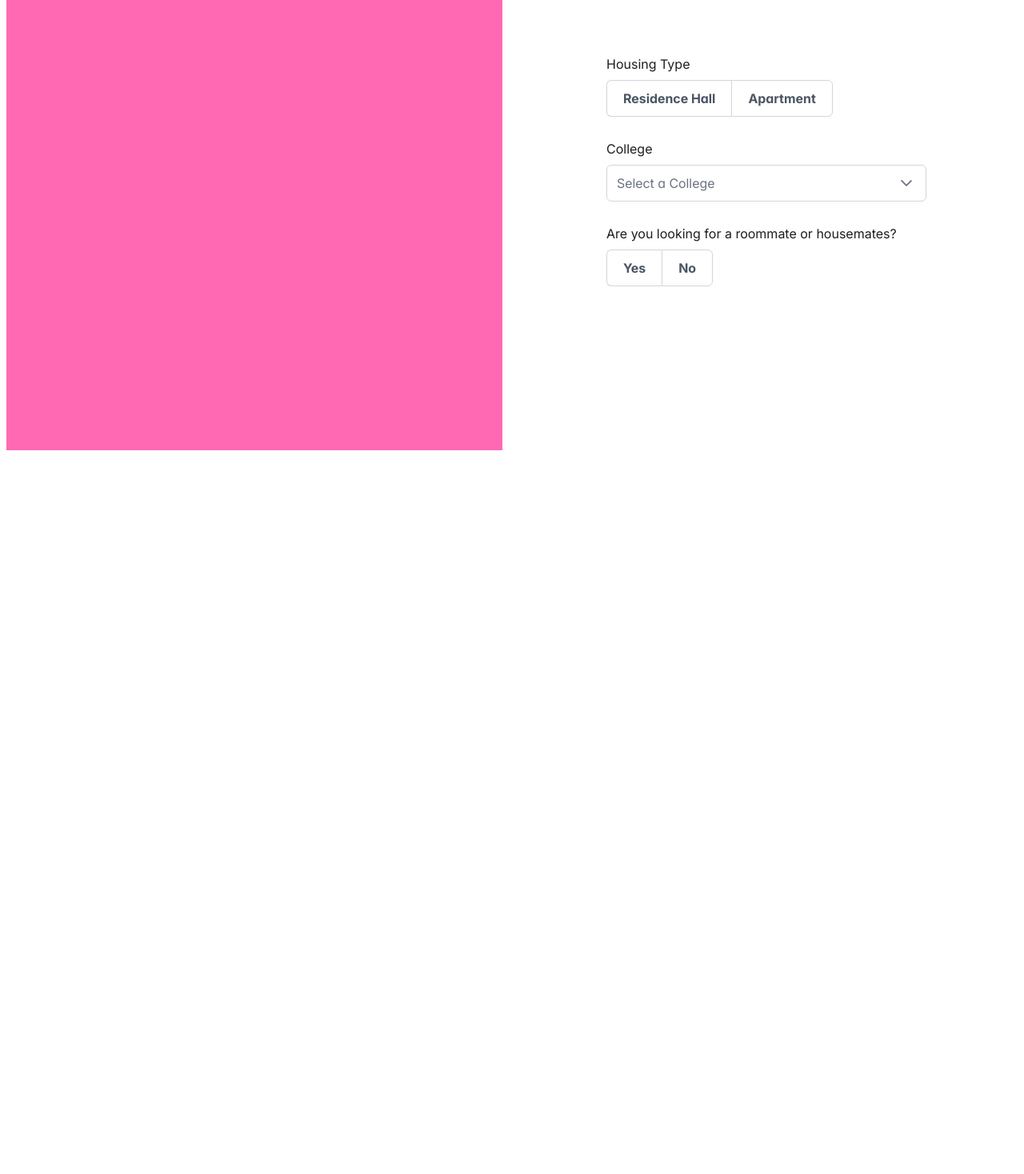
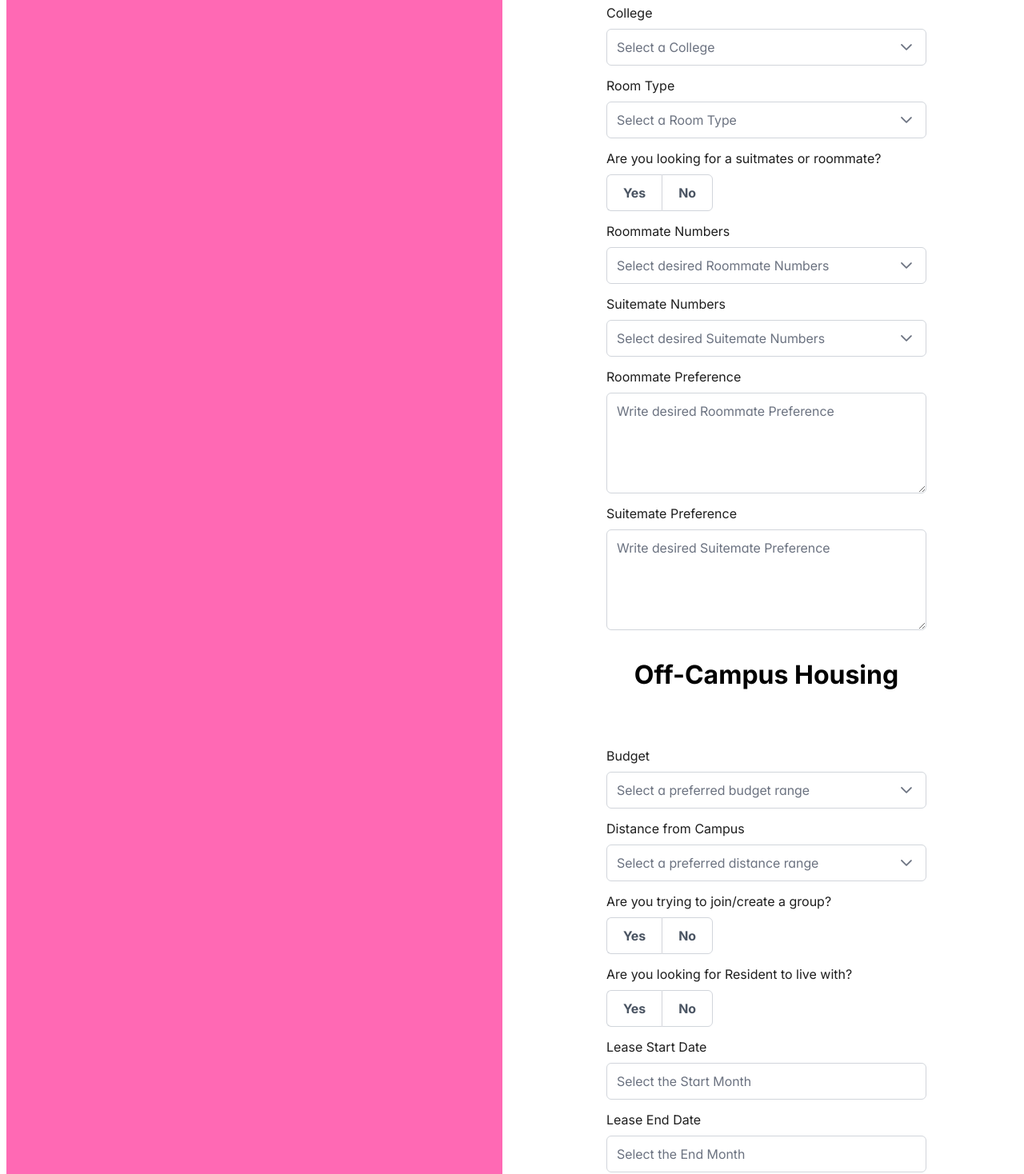
Before and after one commit to acmucsd-projects/fa23-podmates-hack-team-1, a Next.js app in the folder client/: page /test in a window 1280 px wide. Shown: the part 245-1713 px from the top of the page at 80% size. Before the commit the page ends 816 px from the top, so only its background shows below. Built offline with nearby package versions, Linux system fonts and the light colour scheme.

Commit message:
update the OnCampus Form and OffCampus form

```diff
--- a/client/src/app/components/OffCampusForm/OffCampusForm.css
+++ b/client/src/app/components/OffCampusForm/OffCampusForm.css
@@ -1,4 +1,5 @@
 form {
+    padding-top: 50px;
     display: flex;
     flex-direction: column;
     align-items: center;
@@ -15,101 +16,33 @@ label {
     font-style: normal;
     font-weight: 400;
     line-height: normal;
+
 }
 
 .input-container {
+    text-align: left;
+    width: 100%;
+}
+
+.question {
+    display: flex;
+    margin-bottom: 10px;
+}
+
+.answer {
+    display: flex;
     margin-bottom: 15px;
 }
 
-.sign-in-input {
-    color: #1E1E1E;
-    font-family: Roboto;
-    font-size: 14px;
-    font-style: normal;
-    font-weight: 400;
-    line-height: normal;
-
-    display: flex;
-    width: 266px;
-    height: 32px;
-    flex-direction: column;
-    justify-content: center;
-    flex-shrink: 0;
-
-    border: none;
-    outline: none;
-    border-bottom: 1px solid;
-
+.p-dropdown {
+    width: 100%;
+    text-align: left;
 }
 
-
-/*
-mimicking style of google's sign in button
-*/
-.sign-in-btn {
-    -moz-user-select: none;
-    -webkit-user-select: none;
-    -ms-user-select: none;
-    user-select: none;
-    background-color: #f2f2f2;
-    border: none;
-    border-radius: 20px;
-    box-sizing: border-box;
-    color: #1f1f1f;
-    cursor: pointer;
-    font-family: 'Roboto', Arial, sans-serif;
-    font-size: 14px;
-    font-weight: 500;
-    height: 40px;
-    letter-spacing: 0.25px;
-    outline: none;
-    overflow: hidden;
-    padding: 0 24px;
-    position: relative;
-    text-align: center;
-    transition: background-color .218s, border-color .218s, box-shadow .218s;
-    vertical-align: middle;
-    white-space: nowrap;
-    width: 300px;
-    height: 40px;
-    flex-shrink: 0;
-    border-radius: 25px;
-    display: flex;
-    align-items: center;
-    justify-content: center;
-    margin-bottom: 10px;
-    transition: background-color .218s, border-color .218s, box-shadow .218s;
-}
-
-.sign-in-btn:hover {
-    background-color: #e0e0e0;
-    box-shadow: 0 1px 2px 0 rgba(60, 64, 67, .30), 0 2px 6px 2px rgba(60, 64, 67, .15);
-}
-
-.password-input-container {
-    display: flex;
-    align-items: center;
-    position: relative;
+.p-inputtext {
     width: 100%;
 }
 
-.sign-in-input {
-    padding-right: 2.5rem;
+.p-calendar {
+    width: 100%;
 }
-
-.visibility-btn {
-    position: absolute;
-    right: 0rem;
-    height: 100%;
-}
-
-.visibility-btn {
-    background: none;
-    border: none;
-    cursor: pointer;
-}
-
-.feedback {
-    color: red;
-    text-align: center;
-}
--- a/client/src/app/components/OffCampusForm/index.js
+++ b/client/src/app/components/OffCampusForm/index.js
@@ -25,6 +25,7 @@ export default function OffCmpusForm({ user, setUser, setShowPopUp, setPopUpType
     const [selectBudget, setSelectBudget] = useState('');
     const [selectDistance, setSelectDistance] = useState('');
     const [selectGroupType, setSelectGroupType] = useState('');
+    const [selectLookingForResident, setLookingForResident] = useState('');
     const [selectLeaseStart, setSelectLeaseStart] = useState('');
     const [selectLeaseEnd, setSelectLeaseEnd] = useState('');
 
@@ -32,27 +33,34 @@ export default function OffCmpusForm({ user, setUser, setShowPopUp, setPopUpType
 
     const handleBudgetSelection = (e) => {
         setSelectBudget(e.value);
-        setUser({})
+        setUser(e => ({ ...user, budget: e.value }))
     }
 
     const handleDistanceSelection = (e) => {
         setSelectDistance(e.value);
-        setUser({})
+        setUser(e => ({ ...user, distanceFromCampus: e.value }))
     }
 
     const handleGroupTypeSelection = (e) => {
         setSelectGroupType(e.value);
-        setUser({})
+        const creatingGroupValue = e.value === 'Yes';
+        setUser(e => ({ ...user, creatingGroup: creatingGroupValue }))
+    }
+
+    const handleLookingForResident = (e) => {
+        setLookingForResident(e.value);
+        const lookingForResidentValue = e.value === 'Yes';
+        setUser(e => ({ ...user, lookingForResident: lookingForResidentValue }))
     }
 
     const handleLeaseStartSelection = (e) => {
         setSelectLeaseStart(e.value);
-        setUser({})
+        setUser(e => ({ ...user, leaseStart: e.value }))
     }
 
     const handleLeaseEndSelection = (e) => {
         setSelectLeaseEnd(e.value);
-        setUser({})
+        setUser(e => ({ ...user, leaseEnd: e.value }))
     }
 
     return (
@@ -60,22 +68,22 @@ export default function OffCmpusForm({ user, setUser, setShowPopUp, setPopUpType
             <form>
                 <div className='input-container'>
                     <label>
-                        Budget<br />
-                        <Dropdown value={selectBudget} onChange={handleBudgetSelection} options={
+                        <span className="question">Budget<br /></span>
+                        <span className="answer"><Dropdown value={selectBudget} onChange={handleBudgetSelection} options={
                             ['Below $800',
                                 '$800 - $1000',
                                 '$1000 - $1200',
                                 '$1200 - $1400',
                                 '$1400 - $1600',
                                 'Above $1600']
-                        } placeholder="Select a preferred budget range" className="w-full md:w-14rem" />
+                        } placeholder="Select a preferred budget range" className="w-full md:w-14rem" /></span>
                     </label>
                 </div>
 
                 <div className='input-container'>
                     <label>
-                        Distance from Campus <br />
-                        <Dropdown value={selectDistance} onChange={handleDistanceSelection} options={
+                        <span className="question">Distance from Campus <br /></span>
+                        <span className="answer"><Dropdown value={selectDistance} onChange={handleDistanceSelection} options={
                             ['Below 1 mile',
                                 '1 - 3 miles',
                                 '3 - 5 miles',
@@ -83,7 +91,7 @@ export default function OffCmpusForm({ user, setUser, setShowPopUp, setPopUpType
                                 '7 - 9 miles',
                                 'Above 9 miles']
                         }
-                            placeholder="Select a preferred distance range" className="w-full md:w-14rem" />
+                            placeholder="Select a preferred distance range" className="w-full md:w-14rem" /></span>
                     </label>
                 </div>
 
@@ -92,25 +100,30 @@ export default function OffCmpusForm({ user, setUser, setShowPopUp, setPopUpType
 
                 <div className='input-container'>
                     <label>
-                        Are you trying to join/create a group or find someone to fill a space? <br />
-                        <span className="answer"><SelectButton className="selectbutton" value={selectGroupType} onChange={handleGroupTypeSelection} options={['Group', 'Finding People']} /></span>
+                        <span className="question">Are you trying to join/create a group? <br /></span>
+                        <span className="answer"><SelectButton className="selectbutton" value={selectGroupType} onChange={handleGroupTypeSelection} options={['Yes', 'No']} /></span>
                     </label>
                 </div>
 
                 <div className='input-container'>
                     <label>
-                        Lease Start Date <br />
-                        <Calendar value={date} onChange={(e) => setDate(e.value)} view="month" dateFormat="mm/yy" placeholder="Month" className="w-full md:w-14rem" />
-                        <Calendar value={date} onChange={(e) => setDate(e.value)} view="year" dateFormat="yy" placeholder="Year" className="w-full md:w-14rem" />
+                        <span className="question">Are you looking for Resident to live with? <br /></span>
+                        <span className="answer"><SelectButton className="selectbutton" value={selectLookingForResident} onChange={handleLookingForResident} options={['Yes', 'No']} /></span>
+                    </label>
+                </div>
+
+                <div className='input-container'>
+                    <label>
+                        <span className="question">Lease Start Date <br /></span>
+                        <span className="answer"><Calendar value={selectLeaseStart} onChange={handleLeaseStartSelection} view="month" dateFormat="mm/yy" placeholder="Select the Start Month" className="w-full md:w-14rem" /></span>
                     </label>
 
                 </div>
 
                 <div className='input-container'>
                     <label>
-                        Lease End Date <br />
-                        <Calendar value={date} onChange={(e) => setDate(e.value)} view="month" dateFormat="mm/yy" placeholder="Month" className="w-full md:w-14rem" />
-                        <Calendar value={date} onChange={(e) => setDate(e.value)} view="year" dateFormat="yy" placeholder="Year" className="w-full md:w-14rem" />
+                        <span className="question">Lease End Date <br /></span>
+                        <span className="answer"><Calendar value={selectLeaseEnd} onChange={handleLeaseEndSelection} view="month" dateFormat="mm/yy" placeholder="Select the End Month" className="w-full md:w-14rem" /></span>
                     </label>
                 </div>
 
--- a/client/src/app/components/OnCampusForm/OnCampusForm.css
+++ b/client/src/app/components/OnCampusForm/OnCampusForm.css
@@ -38,3 +38,7 @@ label {
     width: 100%;
     text-align: left;
 }
+
+.p-inputtext {
+    width: 100%;
+}
--- a/client/src/app/components/OnCampusForm/index.js
+++ b/client/src/app/components/OnCampusForm/index.js
@@ -1,11 +1,14 @@
 import { useState, useEffect } from "react";
 import { SelectButton } from 'primereact/selectbutton';
 import { Checkbox } from 'primereact/checkbox';
-import { InputText } from 'primereact/checkbox';
+import { InputText } from 'primereact/inputtext';
+
+import { InputTextarea } from 'primereact/inputtextarea';
 
 import { Dropdown } from 'primereact/dropdown';
 
 import 'primereact/resources/themes/lara-light-indigo/theme.css';   // theme
+
 
 
 import { useRouter } from 'next/navigation';
@@ -39,7 +42,15 @@ export default function OnCmpusForm({ user, setUser }) {
 
     const [selectHousing, setSelectHousing] = useState('');
     const [selectCollege, setSelectCollege] = useState('');
+    const [selectRoomType, setSelectRoomType] = useState('');
     const [BoolRoommate, setBoolRoommate] = useState('');
+    const [selectRoommateNum, setSelectRoommateNum] = useState('');
+    const [selectSuitemateNum, setSelectSuitemateNum] = useState('');
+    const [selectRoommatePref, setSelectRoommatePref] = useState('');
+    const [selectSuitematePref, setSelectSuitematePref] = useState('');
+
+
+
 
     const Colleges = [
         "Revelle College",
@@ -62,11 +73,37 @@ export default function OnCmpusForm({ user, setUser }) {
         setUser(e => ({ ...user, ucsdCollege: e.value }));
     }
 
+    const handleRoomTypeSelection = (e) => {
+        setSelectRoomType(e.value);
+        setUser(e => ({ ...user, roomType: e.value }));
+    }
+
     const handleRoommateBool = (e) => {
         setBoolRoommate(e.value);
         const roommateSearchValue = e.value === 'Yes';
         setUser(e => ({ ...user, roommateSearch: roommateSearchValue }));
     }
+
+    const handleRoommateNum = (e) => {
+        setSelectRoommateNum(e.value);
+        setUser(e => ({ ...user, numberofDesiredRoommates: e.value }));
+    }
+
+    const handleSuitemateNum = (e) => {
+        setSelectSuitemateNum(e.value);
+        setUser(e => ({ ...user, numberofDesiredSuitemates: e.value }));
+    }
+
+    const handleRoommatePref = (e) => {
+        setSelectRoommatePref(e.value);
+        setUser(e => ({ ...user, roommatePreference: e.value }));
+    }
+
+    const handleSuitematePref = (e) => {
+        setSelectSuitematePref(e.value);
+        setUser(e => ({ ...user, suitematePreference: e.value }));
+    }
+
 
     return (
         <>
@@ -88,11 +125,48 @@ export default function OnCmpusForm({ user, setUser }) {
 
                 <div className='input-container'>
                     <label>
-                        <span className="question">Are you looking for a roommate or housemates? <br /></span>
+                        <span className="question">Room Type<br /></span>
+                        <span className="answer"><Dropdown value={selectRoomType} onChange={handleRoomTypeSelection} options={['Double', 'Single', 'Triple', 'Mini Double']}
+                            placeholder="Select a Room Type" className="w-full md:w-14rem" /></span>
+                    </label>
+                </div>
+
+                <div className='input-container'>
+                    <label>
+                        <span className="question">Are you looking for a suitmates or roommate? <br /></span>
                         <span className="answer"><SelectButton value={BoolRoommate} onChange={handleRoommateBool} options={['Yes', 'No']} /></span>
                     </label>
                 </div>
 
+                <div className='input-container'>
+                    <label>
+                        <span className="question">Roommate Numbers<br /></span>
+                        <span className="answer"><Dropdown value={selectRoommateNum} onChange={handleRoommateNum} options={['1', '2', '3', '4', '5']}
+                            placeholder="Select desired Roommate Numbers" className="w-full md:w-14rem" /></span>
+                    </label>
+                </div>
+
+                <div className='input-container'>
+                    <label>
+                        <span className="question">Suitemate Numbers<br /></span>
+                        <span className="answer"><Dropdown value={selectSuitemateNum} onChange={handleSuitemateNum} options={['1', '2', '3', '4', '5', '6', '7', '8']}
+                            placeholder="Select desired Suitemate Numbers" className="w-full md:w-14rem" /></span>
+                    </label>
+                </div>
+
+                <div className='input-container'>
+                    <label>
+                        <span className="question">Roommate Preference<br /></span>
+                        <span className="answer"><InputTextarea value={selectRoommatePref} placeholder="Write desired Roommate Preference" onChange={handleRoommatePref} rows={5} cols={30} /></span>
+                    </label>
+                </div>
+
+                <div className='input-container'>
+                    <label>
+                        <span className="question">Suitemate Preference<br /></span>
+                        <span className="answer"><InputTextarea value={selectSuitematePref} placeholder="Write desired Suitemate Preference" onChange={handleSuitematePref} rows={5} cols={30} /></span>
+                    </label>
+                </div>
 
             </form>
         </>
--- a/client/src/app/test/page.js
+++ b/client/src/app/test/page.js
@@ -13,9 +13,11 @@ export default function Test() {
             </div>
             <div className="right-container">
                 <h1>On-Campus Housing</h1>
-                {/* <h1>Off-Campus Housing</h1> */}
                 <OnCampusForm />
-                {/* <OffCmpusForm /> */}
+
+                <h1>Off-Campus Housing</h1>
+
+                <OffCmpusForm />
             </div>
         </div>
     );
```
